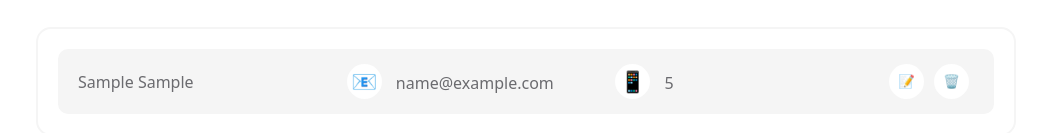
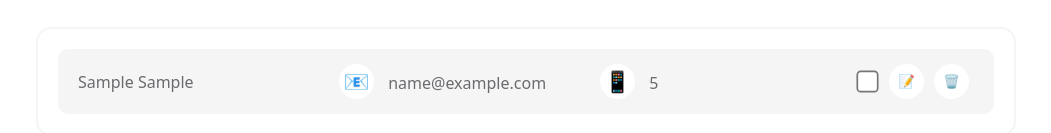
Before and after one commit to hosseinsoleimani/contact-app, a React (Vite) app in the folder vite-project/: page / in a window 1280 px wide. Both pictures are taken after typing "Sample", "Sample", "name@example.com", "5", "Sample" into the empty fields and a click on the button "Add Contact". Shown: the part 581-714 px from the top of the page, without its empty margins (114-1165 px from the left). Built offline with nearby package versions, Linux system fonts and the light colour scheme.

Commit message:
group delete created

```diff
--- a/vite-project/src/components/ContactItem.jsx
+++ b/vite-project/src/components/ContactItem.jsx
@@ -1,8 +1,9 @@
 import styles from "./ContactsItem.module.css"
 
 
-function ContactItem({data:{id,name,lastName,email,phone}, deleteHandler , editHandler}){
+function ContactItem({data:{id,name,lastName,email,phone}, deleteHandler , editHandler, checkHandler, selectedContacts}){
     return(
+
              <li className={styles.item}>
                 <p>{name} {lastName}</p>
                 <p>
@@ -11,9 +12,12 @@ function ContactItem({data:{id,name,lastName,email,phone}, deleteHandler , editH
                 <p>
                     <span>📱</span> {phone}
                 </p>
+                <input className={styles.checkbox} type="checkbox" checked={selectedContacts.includes(id)} onChange={e=>checkHandler(id,e.target.checked)} />
                 <button onClick={()=>editHandler(id)}>📝</button>
                 <button onClick={()=>deleteHandler(id)}>🗑️</button>
+
             </li>
+
     )
 }
 
--- a/vite-project/src/components/Contacts.jsx
+++ b/vite-project/src/components/Contacts.jsx
@@ -1,5 +1,5 @@
-import { useState } from "react"
-import{v4} from "uuid"
+import { useState } from "react";
+import { v4 } from "uuid";
 
 import ContactsList from "./ContactsList";
 import inputs from "../constants/inputs";
@@ -7,106 +7,144 @@ import inputs from "../constants/inputs";
 import styles from "./Contacts.module.css";
 import Modal from "./Modal";
 
-function Contacts(){
-    const[contacts,setContacts]=useState([]);
-    const[alert,setAlert]=useState("");
-    const[contact,setContact]=useState({
-        id:"",
-        name:"",
-        lastName:"",
-        email:"",
-        phone:""
+function Contacts() {
+  const [contacts, setContacts] = useState([]);
+  const [alert, setAlert] = useState("");
+  const [contact, setContact] = useState({
+    id: "",
+    name: "",
+    lastName: "",
+    email: "",
+    phone: "",
   });
-    const[search,setSearch]=useState("");
-    const[isModalOpen,setIsModalOpen]=useState(false);
+  const [search, setSearch] = useState("");
 
-    const[tempDeleteId,setTempDeleteId]=useState(null);
+  const [isModalOpen, setIsModalOpen] = useState(false);
 
-    const changeHandler=(event)=>{
-        const name=event.target.name;
-        const value=event.target.value;
+  const [tempDeleteId, setTempDeleteId] = useState(null);
 
-        setContact((contact)=>({...contact,[name]:value}))
-    }
-      const toggleModal=()=>{
-      setIsModalOpen((prev)=>!prev)
+  const[selectedContacts, setSelectedContacts]=useState([]);
+
+  const checkHandler=(id, checked)=>{
+    checked ?
+    setSelectedContacts(selectedContacts=>[...selectedContacts, id] )
+    :
+    setSelectedContacts(selectedContacts=>selectedContacts.filter(item=>item !== id) )
+    console.log(selectedContacts);
   }
 
-    const addHandler=()=>{
-        if(!contact.name || !contact.lastName || !contact.email || !contact.phone){
+
+
+  const changeHandler = (event) => {
+    const name = event.target.name;
+    const value = event.target.value;
+
+    setContact((contact) => ({ ...contact, [name]: value }));
+  };
+  const toggleModal = () => {
+    setIsModalOpen((prev) => !prev);
+  };
+
+  const addHandler = () => {
+    if (
+      !contact.name ||
+      !contact.lastName ||
+      !contact.email ||
+      !contact.phone
+    ) {
       setAlert("Please Enter valid data!");
       return;
     }
 
-        setAlert("")
+    setAlert("");
 
-        if(contact.id){
-            const editContact= contacts.map(item=>{
-                if(item.id===contact.id){
+    if (contact.id) {
+      const editContact = contacts.map((item) => {
+        if (item.id === contact.id) {
           return contact;
-                }else{
+        } else {
           return item;
         }
-            })
-            setContacts(editContact)
+      });
+      setContacts(editContact);
       setContact({
-            name:"",lastName:"",email:"",phone:""
-            })
-        }else{
-        const newContact={...contact, id: v4()}
-        setContacts(contacts=>([...contacts,newContact]))
+        name: "",
+        lastName: "",
+        email: "",
+        phone: "",
+      });
+    } else {
+      const newContact = { ...contact, id: v4() };
+      setContacts((contacts) => [...contacts, newContact]);
       setContact({
-        name:"",lastName:"",email:"",phone:""
-        })}
+        name: "",
+        lastName: "",
+        email: "",
+        phone: "",
+      });
     }
+  };
 
-    const deleteHandler=(id)=>{
+  const deleteHandler = (id) => {
     setTempDeleteId(id);
     toggleModal();
-    }
+  };
 
-    const editHandler=(id)=>{
-        const newContact=contacts.find(contact=>contact.id===id);
+  const editHandler = (id) => {
+    const newContact = contacts.find((contact) => contact.id === id);
     setContact(newContact);
+  };
+  const searchHandler = (event) => setSearch(event.target.value);
 
-    }
-    const searchHandler=(event=>setSearch(event.target.value));
+  const filteredContacts = contacts.filter((contact) => {
+    const fullText =
+      `${contact.name} ${contact.lastName} ${contact.email}`.toLowerCase();
+    return fullText.includes(search.toLowerCase());
+  });
 
-
-    const filteredContacts= contacts.filter((contact)=>{
-        const fullText=`${contact.name} ${contact.lastName} ${contact.email}`.toLowerCase();
-        return fullText.includes(search.toLowerCase());
-    })
-
-    const confirmDelete=()=>{
-        const newContacts=contacts.filter(contact=> contact.id !=tempDeleteId);
+  const confirmDelete = () => {
+    const newContacts = contacts.filter(
+      (contact) => contact.id != tempDeleteId,
+    );
     setContacts(newContacts);
     setTempDeleteId(null);
     toggleModal();
-    }
+  };
 
-
-    return(
+  return (
     <div className={styles.container}>
       <div className={styles.form}>
-                {
-                inputs.map((input, index)=>(<input
+        {inputs.map((input, index) => (
+          <input
             key={index}
             type={input.type}
             name={input.name}
             placeholder={input.placeholder}
             value={contact[input.name]}
-                    onChange={changeHandler} />))
-                }
-                <button onClick={addHandler}>{contact.id ? "Update Contact" : "Add Contact"}</button>
-                <input type="text" placeholder="Search" value={search} onChange={searchHandler} />
+            onChange={changeHandler}
+          />
+        ))}
+        <button onClick={addHandler}>
+          {contact.id ? "Update Contact" : "Add Contact"}
+        </button>
+        <input
+          type="text"
+          placeholder="Search"
+          value={search}
+          onChange={searchHandler}
+        />
       </div>
       <div className={styles.alert}>{alert && <p>{alert}</p>}</div>
-            <ContactsList contacts={filteredContacts} deleteHandler={deleteHandler} editHandler={editHandler}/>
-            {isModalOpen && <Modal modal={toggleModal} onConfirm={confirmDelete}/>}
-
+      <ContactsList
+        contacts={filteredContacts}
+        deleteHandler={deleteHandler}
+        editHandler={editHandler}
+        checkHandler={checkHandler}
+        selectedContacts={selectedContacts}
+      />
+      {isModalOpen && <Modal modal={toggleModal} onConfirm={confirmDelete} />}
     </div>
-    )
+  );
 }
 
-export default Contacts
+export default Contacts;
--- a/vite-project/src/components/ContactsItem.module.css
+++ b/vite-project/src/components/ContactsItem.module.css
@@ -40,3 +40,8 @@
 .item button:hover{
     font-size: 1.5rem;
 }
+
+.checkbox{
+    margin-right: 10px;
+    transform: scale(1.7);
+}
--- a/vite-project/src/components/ContactsList.jsx
+++ b/vite-project/src/components/ContactsList.jsx
@@ -1,7 +1,7 @@
 import ContactItem from "./ContactItem"
 import styles from "./ContactsList.module.css"
 
-function ContactsList({contacts , deleteHandler ,editHandler}){
+function ContactsList({contacts , deleteHandler ,editHandler , checkHandler, selectedContacts}){
 
     return(
         <div className={styles.container}>
@@ -9,7 +9,7 @@ function ContactsList({contacts , deleteHandler ,editHandler}){
             {contacts.length ?
             <ul className={styles.contacts}>
                 {contacts.map(contact=>(
-                    <ContactItem key={contact.id} data={contact} deleteHandler={deleteHandler} editHandler={editHandler}/>
+                    <ContactItem key={contact.id} data={contact} deleteHandler={deleteHandler} editHandler={editHandler} checkHandler={checkHandler} selectedContacts={selectedContacts}/>
                    ))}
             </ul> : <p className={styles.message}>No Contacts Yet!</p> }
 
--- a/vite-project/src/components/Modal.jsx
+++ b/vite-project/src/components/Modal.jsx
@@ -3,7 +3,7 @@ import styles from "./Modal.module.css"
 function Modal({modal, onConfirm}) {
   return (
     <>
-    <div className={styles.overlay} onClick={modal}>
+    <div className={styles.overlay}>
         <div className={styles.box} onClick={event=>event.stopPropagation()}>
             <p>Are you sure you want to delete this contact?</p>
             <button onClick={modal}>cancel</button>
```
Also changed, not shown: vite-project/src/constants/inputs.js (line endings or trailing spaces). Lines whose indentation alone changed are shown as unchanged.
